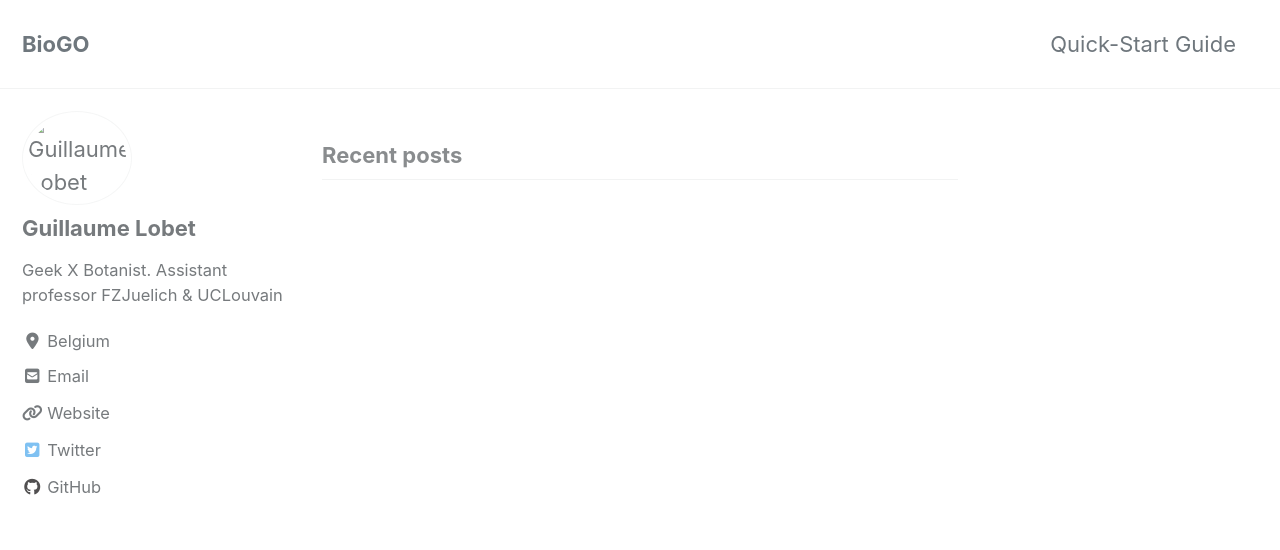
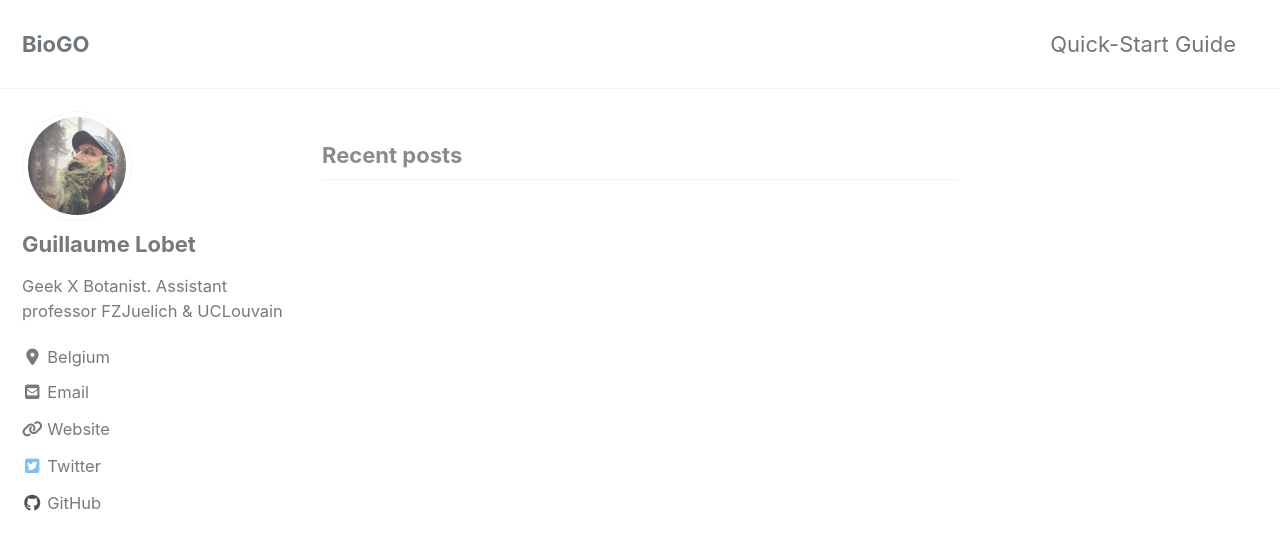
Before and after one commit to BioGOGame/BioGOGame.github.io, a Jekyll site: the page built from index.html, in a window 1280 px wide and 900 px high. Shown: the top 550 px of the window. Built offline with Jekyll 4.4.1, drawn with Linux system fonts in a browser that asks for light colours; cached includes are drawn as plain includes; nearby versions of some CDN libraries; the list of posts is cut into pages by our own code.

Commit message:
added photo

```diff
--- a/_config.yml
+++ b/_config.yml
@@ -108,7 +108,7 @@ analytics:
 # Site Author
 author:
   name             : "Guillaume Lobet"
-  avatar           : "/assets/images/profile.jpg"
+  avatar           : "/assets/img/profile.jpg"
   bio              : "Geek X Botanist. Assistant professor FZJuelich & UCLouvain"
   location         : "Belgium"
   email            :
```
